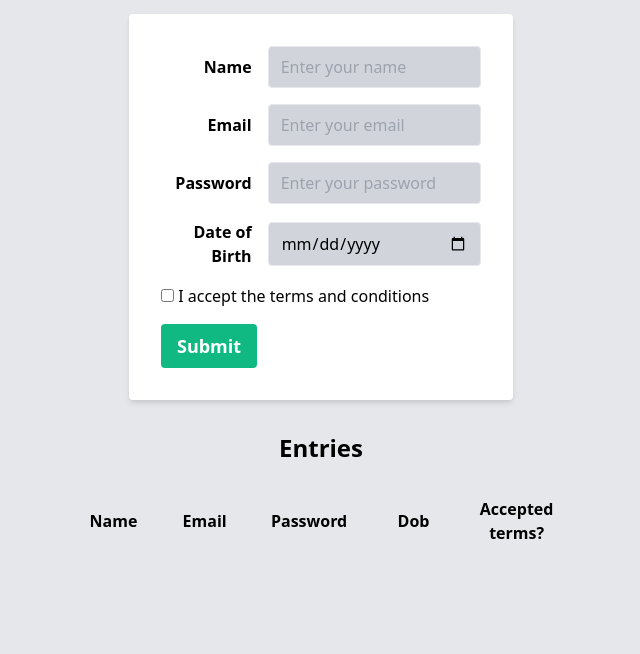
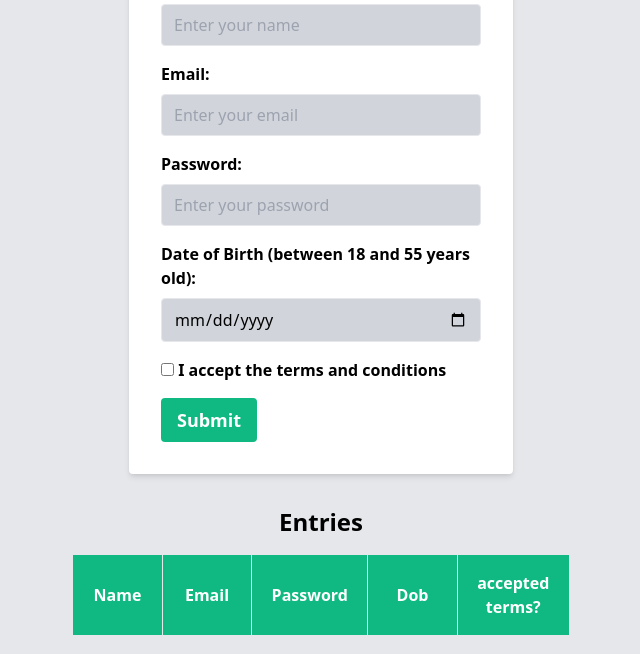
Before and after one commit to akheel-zuber/wd101, a plain HTML site: page index.html in a window 1280 px wide. Shown: the part 146-800 px from the top of the page, without its empty margins (319-959 px from the left). Drawn offline with nearby package versions, Linux system fonts and the light colour scheme.

Commit message:
Update index.html

```diff
--- a/index.html
+++ b/index.html
@@ -14,29 +14,28 @@
     <h1 class="font-bold text-3xl mb-8">Registration Form</h1>
 
     <form class="bg-white p-8 rounded shadow-md w-96 mx-auto" id="registrationForm">
-
-      <div class="mb-4 flex items-center">
-        <label for="name" class="w-1/3 block pr-4 font-bold text-right">Name</label>
-        <input type="text" id="name" placeholder="Enter your name" class="w-2/3 px-3 py-2 border rounded bg-gray-300" required>
+      <div class="mb-4 flex flex-col">
+        <label for="name" class="font-bold mb-2">Name:</label>
+        <input type="text" id="name" placeholder="Enter your name" class="px-3 py-2 border rounded bg-gray-300" required>
       </div>
 
-      <div class="mb-4 flex items-center">
-        <label for="email" class="w-1/3 block pr-4 font-bold text-right">Email</label>
-        <input type="email" id="email" placeholder="Enter your email" class="w-2/3 px-3 py-2 border rounded bg-gray-300" required>
+      <div class="mb-4 flex flex-col">
+        <label for="email" class="font-bold mb-2">Email:</label>
+        <input type="email" id="email" placeholder="Enter your email" class="px-3 py-2 border rounded bg-gray-300" required>
       </div>
 
-      <div class="mb-4 flex items-center">
-        <label for="password" class="w-1/3 block pr-4 font-bold text-right">Password</label>
-        <input type="password" id="password" placeholder="Enter your password" class="w-2/3 px-3 py-2 border rounded bg-gray-300" required>
+      <div class="mb-4 flex flex-col">
+        <label for="password" class="font-bold mb-2">Password:</label>
+        <input type="password" id="password" placeholder="Enter your password" class="px-3 py-2 border rounded bg-gray-300" required>
       </div>
 
-      <div class="mb-4 flex items-center">
-        <label for="dob" class="w-1/3 block pr-4 font-bold text-right">Date of Birth </label>
-        <input type="date" id="dob" class="w-2/3 px-3 py-2 border rounded bg-gray-300" required>
+      <div class="mb-4 flex flex-col">
+        <label for="dob" class="font-bold mb-2">Date of Birth (between 18 and 55 years old):</label>
+        <input type="date" id="dob" class="px-3 py-2 border rounded bg-gray-300" required>
       </div>
 
       <div class="mb-4">
-        <label>
+        <label class="font-bold">
           <input type="checkbox" id="terms" required>
           I accept the terms and conditions
         </label>
@@ -50,16 +49,21 @@
       <table id="entriesTable" class="w-full border-collapse">
         <thead>
           <tr>
-              <th class="p-4 border bg-white-500 text-black font-bold black">Name</th>
-              <th class="p-4 border bg-white-500 text-black font-bold w-1/5">Email</th>
-              <th class="p-4 border bg-white-500 text-black font-bold w-1/5">Password</th>
-              <th class="p-4 border bg-white-500 text-black font-bold w-1/5">Dob</th>
-              <th class="p-4 border bg-white-500 text-black font-bold w-1/5">Accepted terms?</th>
+            <th class="p-4 border bg-green-500 text-white font-bold w-1/6">Name</th>
+            <th class="p-4 border bg-green-500 text-white font-bold w-1/6">Email</th>
+            <th class="p-4 border bg-green-500 text-white font-bold w-1/6">Password</th>
+            <th class="p-4 border bg-green-500 text-white font-bold w-1/6">Dob</th>
+            <th class="p-4 border bg-green-500 text-white font-bold w-1/6">accepted terms?</th>
           </tr>
         </thead>
+        <tbody>
+
+        </tbody>
       </table>
+    </div>
   </div>
 
   <script src="index.js"></script>
 </body>
+
 </html>
```
Lines whose indentation alone changed are shown as unchanged.
